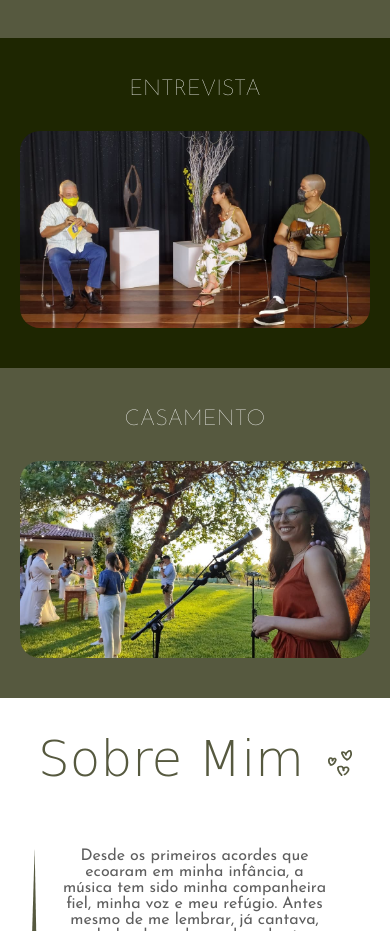
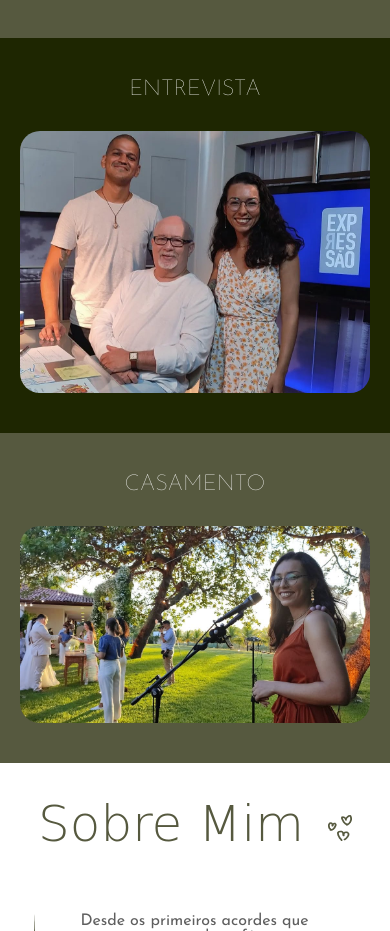
Before and after one commit to ryandanielsm/AnaLuizaCantora, a plain HTML site: page index.html in a window 390 px wide. Shown: the part 946-1877 px from the top of the page. Drawn offline with Linux system fonts and the light colour scheme; a web font is replaced by a local one.

Commit message:
Alteracao imagem entrevista

```diff
--- a/index.html
+++ b/index.html
@@ -46,7 +46,7 @@
 
             <div id="especialidade-entrevista" class="reveal">
                 <h2 class="titulo-especialidade">ENTREVISTA</h2>
-                <img id="imagem-entrevista" src="./assets/img/entrevista.jpg" alt="Entrevista">
+                <img id="imagem-entrevista" src="./assets/img/entrevista-2.jpg" alt="Entrevista">
             </div>
 
             <div id="especialidade-casamento" class="reveal">
--- a/styles.css
+++ b/styles.css
@@ -248,4 +248,12 @@
         opacity: 1;
         transform: translateY(0);
     }
+
+    .reveal {
+        opacity: 0;
+        transform: translateY(40px);
+        transition: opacity 0.8s ease, transform 0.8s ease;
+    }
+
+
 }
```
Also changed, not shown: assets/img/entrevista-2.jpg (added).
